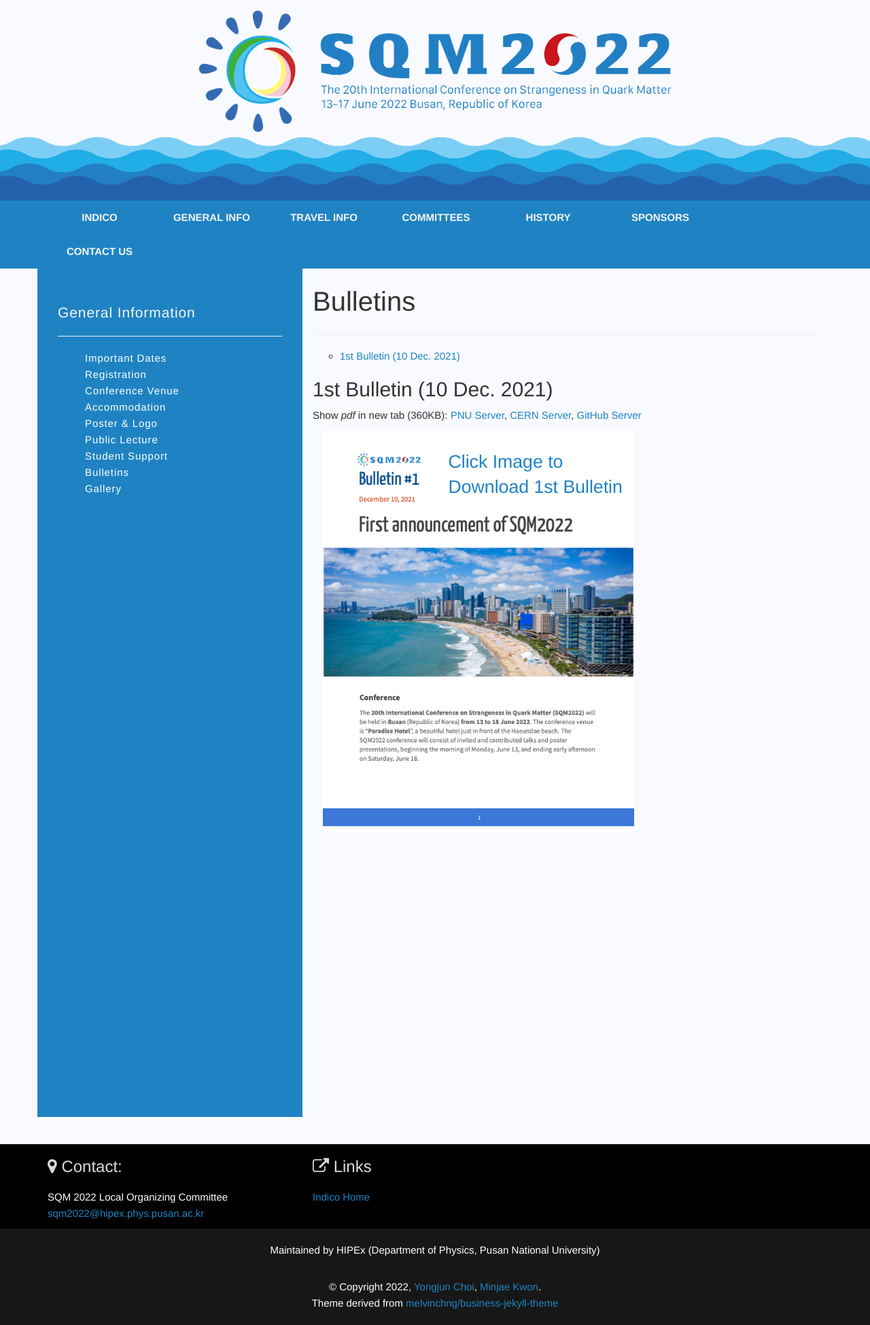
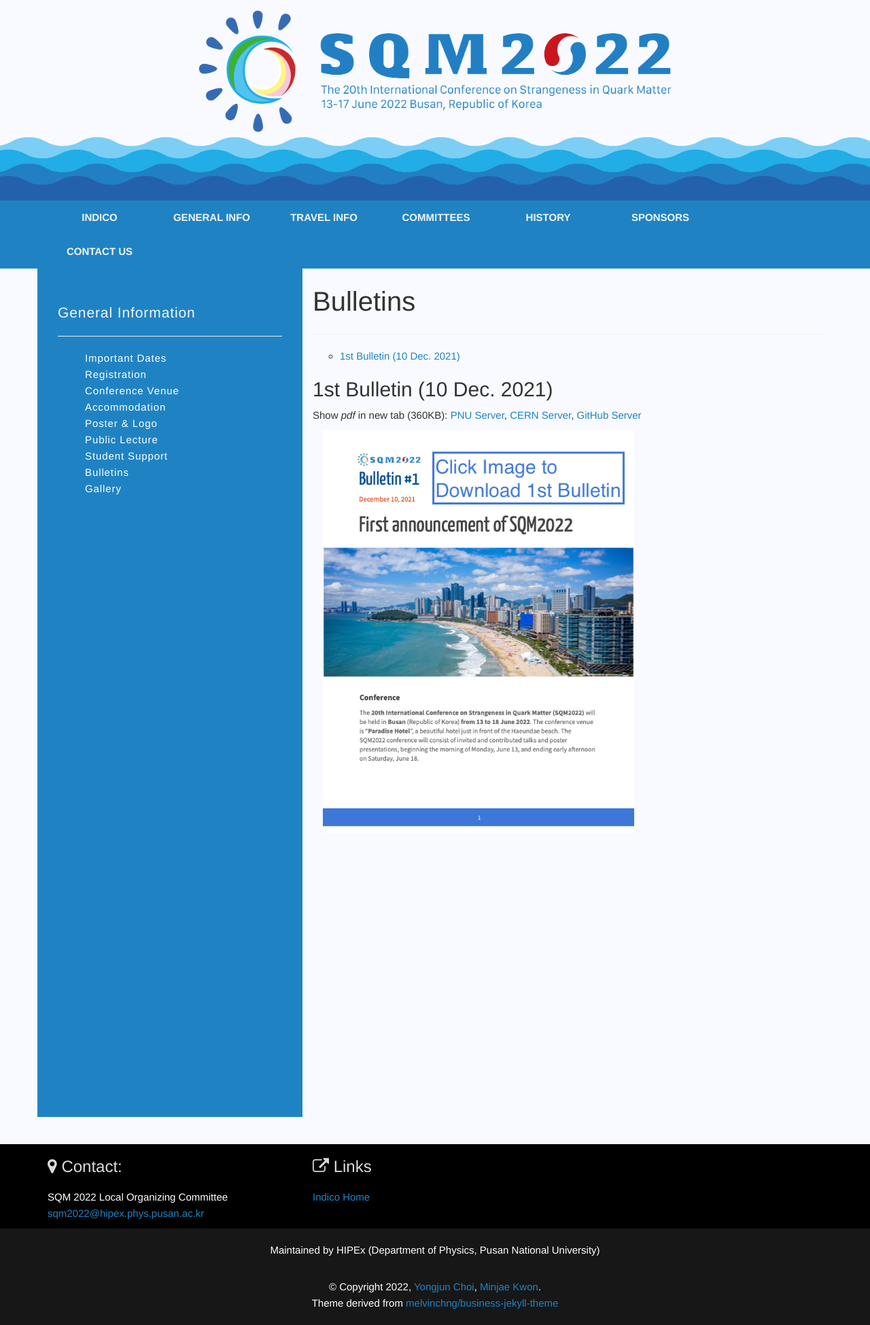
Before and after one commit to SQM2021/SQM2021.github.io, a Jekyll site: the page built from _pages/general-info/bulletins.md, in a window 1280 px wide. Shown: the whole page at 68% size. Built offline with Jekyll 4.4.1, drawn with Linux system fonts in a browser that asks for light colours; the table of contents is made by our own code; some of the changed lines change nothing that is shown.

Commit message:
Modify how to show the info on bulletin

```diff
--- a/_pages/general-info/bulletins.md
+++ b/_pages/general-info/bulletins.md
@@ -43,15 +43,6 @@ order: 8
   text-align: center;
   color: white;
 }
-.centered {
-  position: absolute;
-  top: 50%;
-  left: 0%;
-  right: 50%;
-
-  transform: translate(55%, -200%);
-}
-
 
 </style>
 
@@ -64,5 +55,5 @@ Show *pdf* in new tab (360KB):
 
 <!-- *Preview Image* -->
 <div class="container" style="width:65%; margin-left:0;">
-<a href="/assets/files/bulletins/SQM2022-bulletin-10dec2021.pdf" target="blank_"> <img src="/assets/files/bulletins/img/set-10dec2021/SQM2022-bulletin-10dec2021_p1.png" style="width:100%;"> <div class="centered" style="font-size:20pt; line-height:28pt; text-align:left; vertical-align:center;">Click Image to<br>Download 1st Bulletin</div> </a>
+<a href="/assets/files/bulletins/SQM2022-bulletin-10dec2021.pdf" target="blank_"> <img src="/assets/files/bulletins/img/set-10dec2021/SQM2022-bulletin-10dec2021_p0.png" style="width:100%;" alt="Click here to download 1st bulletin"> </a>
 </div>
```
Also changed, not shown: assets/files/bulletins/img/set-10dec2021/SQM2022-bulletin-10dec2021_p0.png (added).
